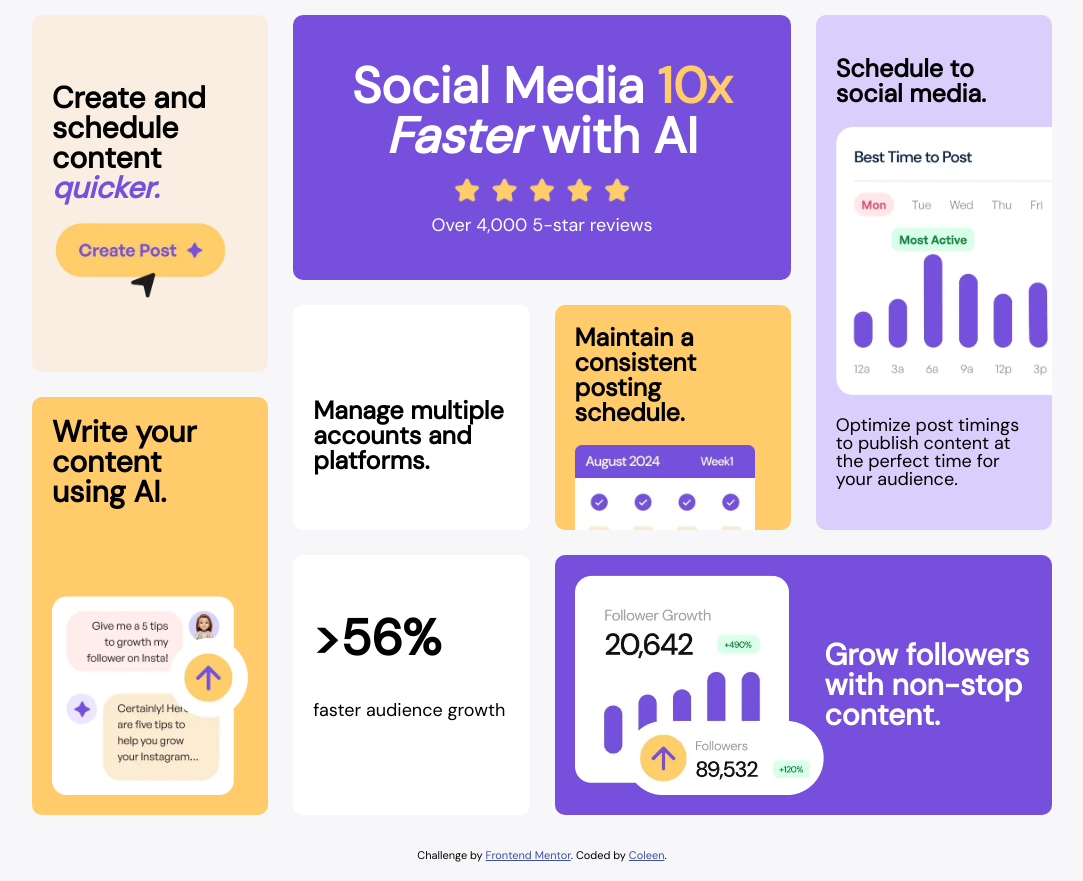
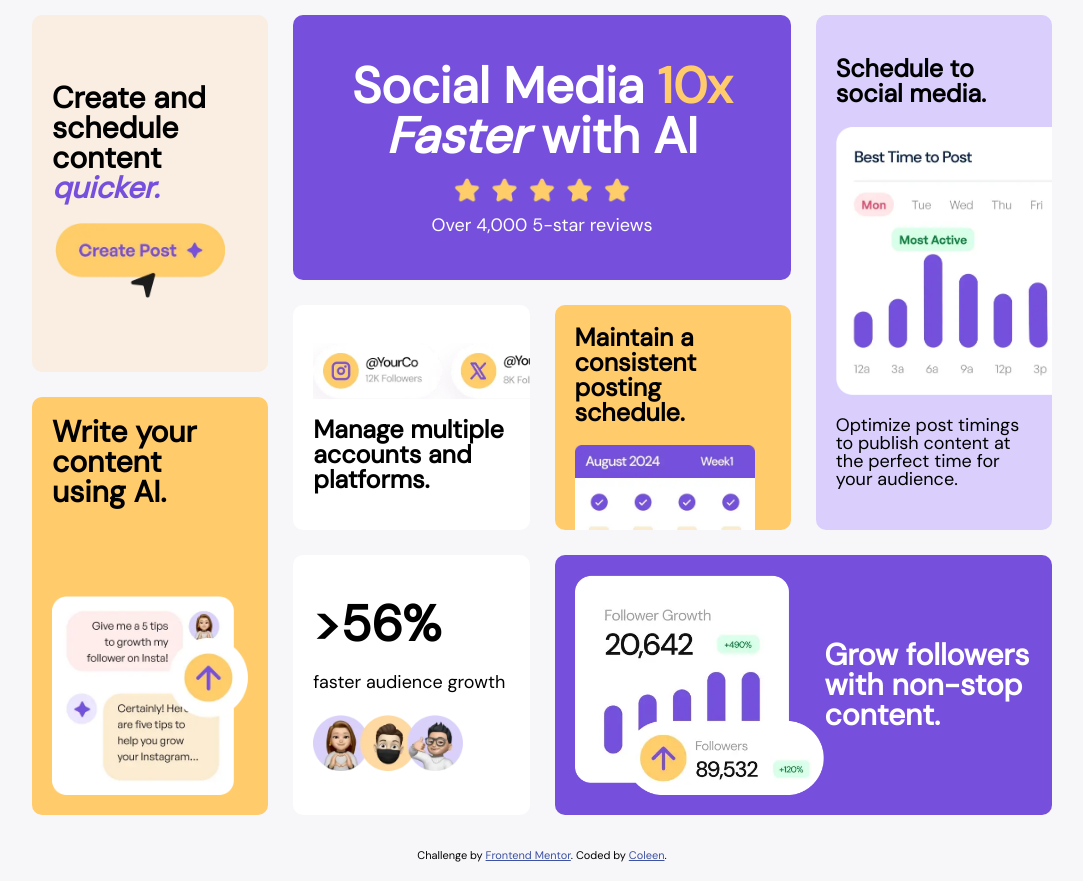
Before and after one commit to kewlinnn/bento-grid, a plain HTML site: page index.html in a window 1280 px wide. Shown: the whole page, without its empty margins (98-1181 px from the left). Drawn offline with Linux system fonts and the light colour scheme; the site is published under a folder, as on GitHub Pages, so addresses that start at the root find nothing.

Commit message:
fix the rest of the file paths

```diff
--- a/index.html
+++ b/index.html
@@ -31,7 +31,7 @@
       <img src="./assets/images/illustration-ai-content.webp" alt="">
     </div>
     <div id="cell-five">
-      <img src="/assets/images/illustration-multiple-platforms.webp" alt="">
+      <img src="./assets/images/illustration-multiple-platforms.webp" alt="">
       <h3>Manage multiple accounts and platforms.</h3>
     </div>
     <div id="cell-six">
@@ -41,7 +41,7 @@
     <div id="cell-seven">
       <h1>>56%</h1>
       <p>faster audience growth</p>
-      <img src="/assets/images/illustration-audience-growth.webp" alt="" width="200px">
+      <img src="./assets/images/illustration-audience-growth.webp" alt="" width="200px">
     </div>
     <div id="cell-eight">
       <img src="./assets/images/illustration-grow-followers.webp" alt="" width="250px">
```
